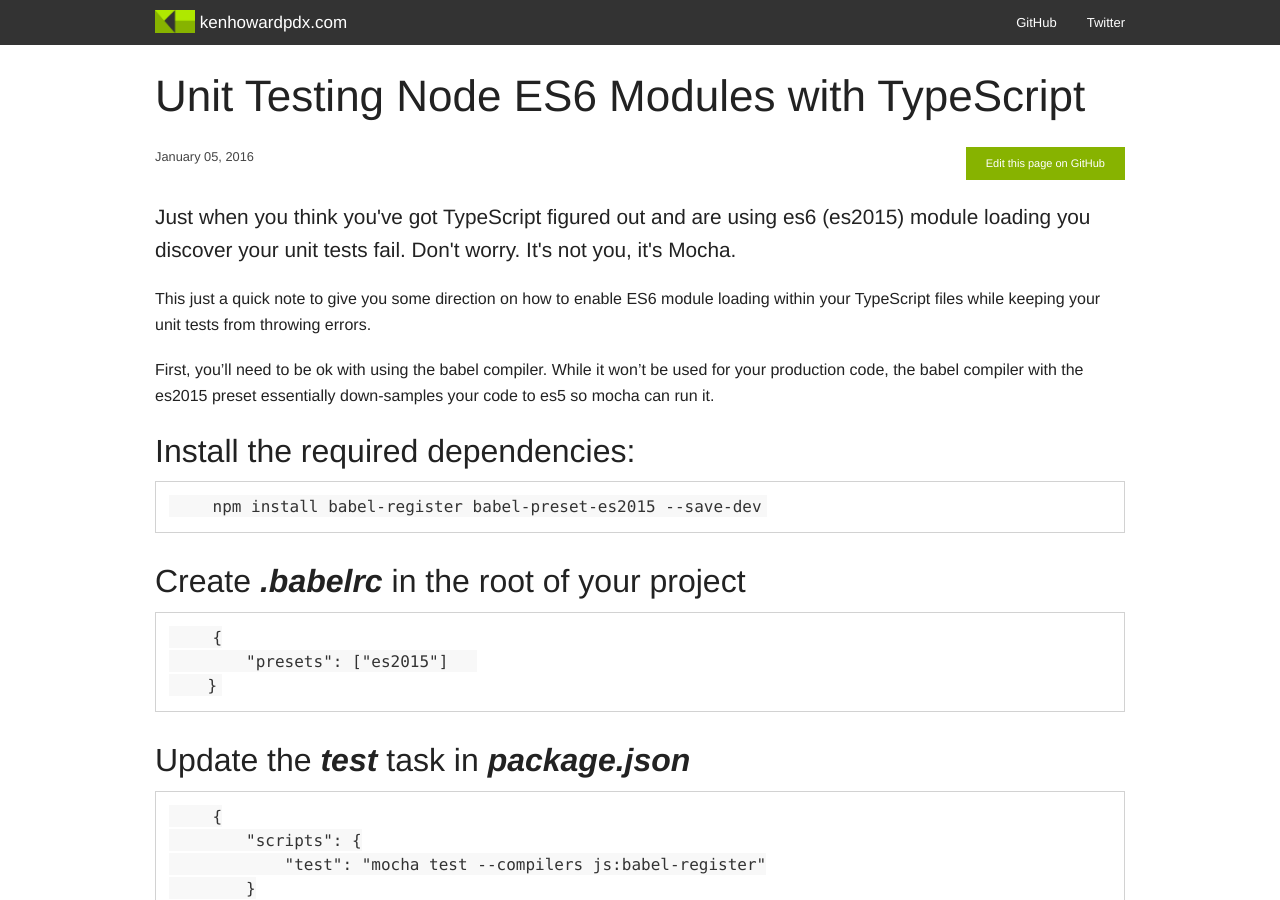
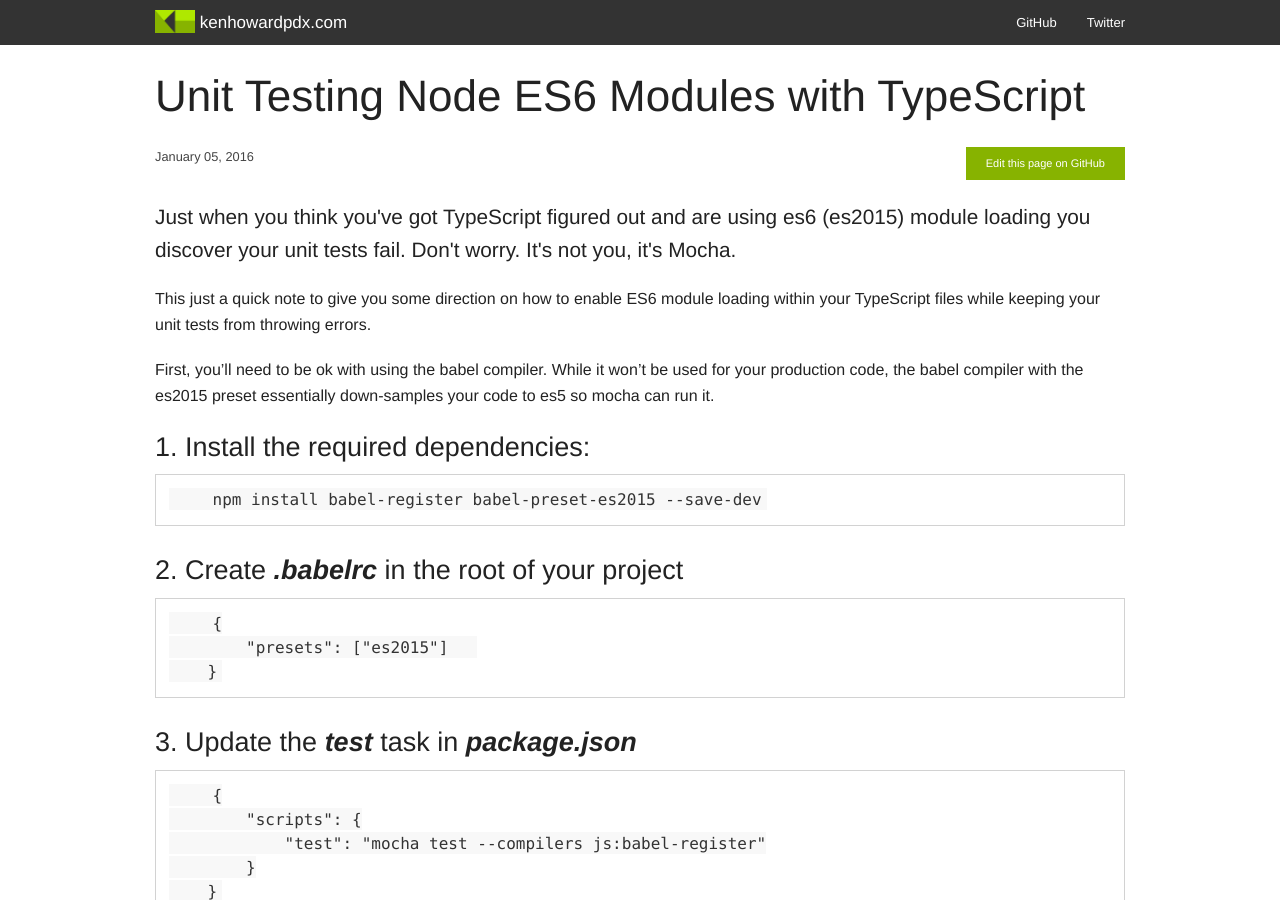
Before and after one commit to kenhowardpdx/kenhowardpdx.github.io, a Jekyll site: the page built from _posts/2016-01-05-unit-testing-node-es6-modules-with-typescript.md, in a window 1280 px wide and 900 px high. Built offline with Jekyll 4.4.1, drawn with Linux system fonts in a browser that asks for light colours; Markdown is read by kramdown in place of the engine named in the settings; comment, search, counter and statistics services are not loaded.

Commit message:
Headings.

````diff
--- a/_posts/2016-01-05-unit-testing-node-es6-modules-with-typescript.md
+++ b/_posts/2016-01-05-unit-testing-node-es6-modules-with-typescript.md
@@ -8,13 +8,13 @@ This just a quick note to give you some direction on how to enable ES6 module lo
 
 First, you'll need to be ok with using the babel compiler. While it won't be used for your production code, the babel compiler with the es2015 preset essentially down-samples your code to es5 so mocha can run it.
 
-## Install the required dependencies:
+### 1. Install the required dependencies:
 
 ```
     npm install babel-register babel-preset-es2015 --save-dev
 ```
 
-## Create _**.babelrc**_ in the root of your project
+### 2. Create _**.babelrc**_ in the root of your project
 
 ```
     {
@@ -22,7 +22,7 @@ First, you'll need to be ok with using the babel compiler. While it won't be use
     }
 ```
 
-## Update the _**test**_ task in _**package.json**_
+### 3. Update the _**test**_ task in _**package.json**_
 
 ```
     {
````
